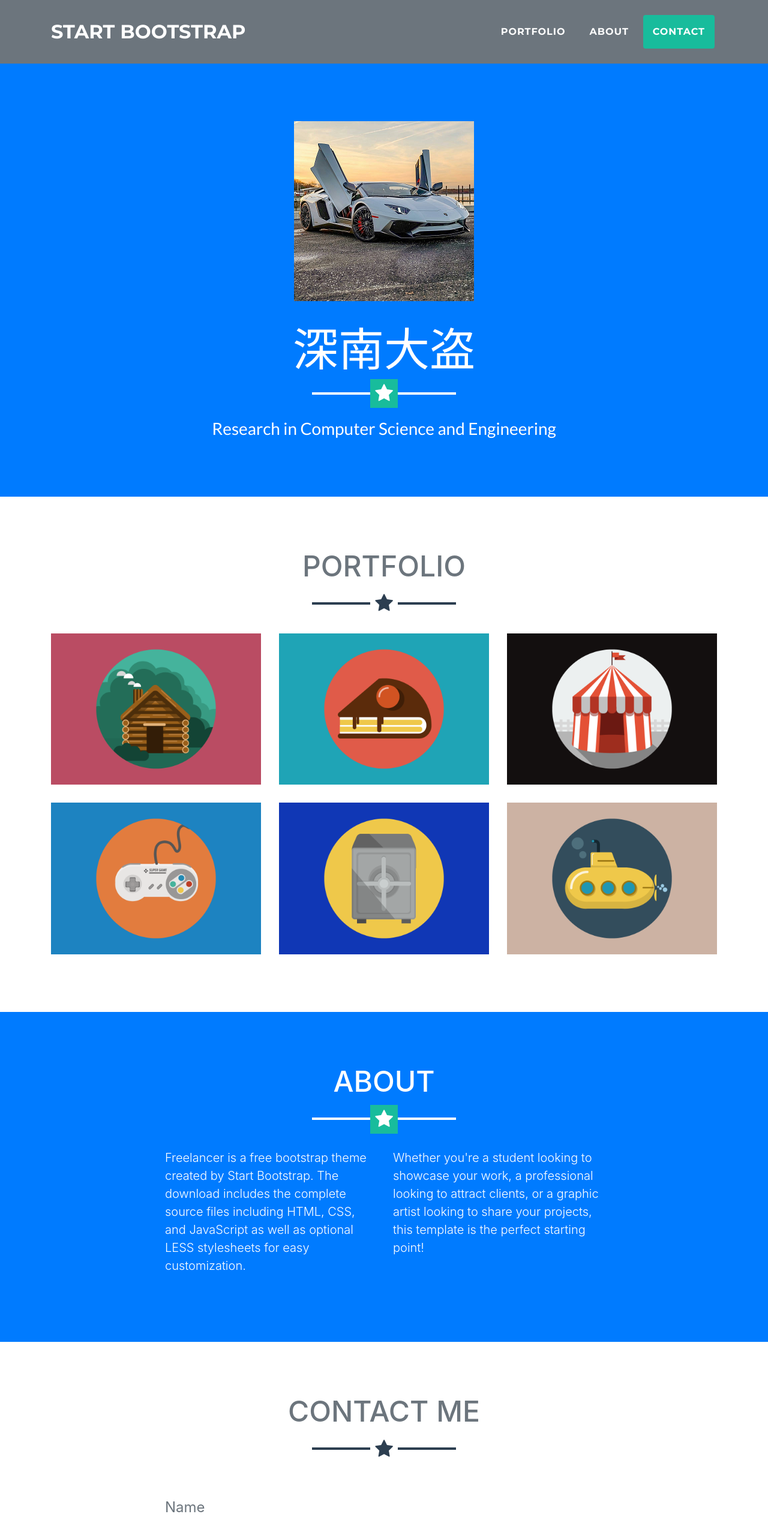
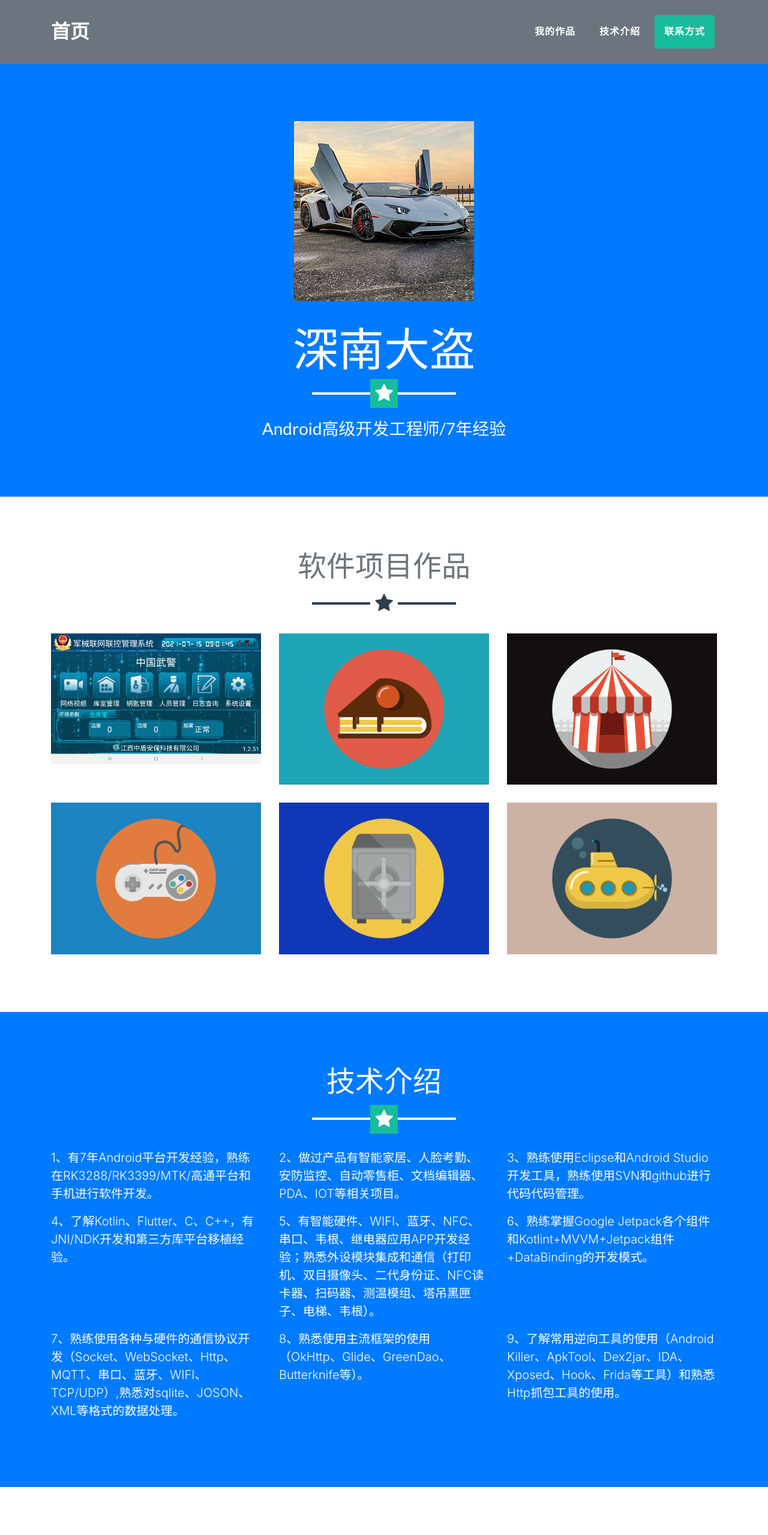
Before and after one commit to lichao3140/lichao3140.github.io, a website with bundled scripts: page index.html in a window 1280 px wide. Shown: the top 2559 px of the page at 60% size. Built offline with nearby package versions, Linux system fonts and the light colour scheme.

Commit message:
安防锁

```diff
--- a/index.html
+++ b/index.html
@@ -31,7 +31,7 @@
     <!-- Navigation -->
     <nav class="navbar navbar-expand-lg bg-secondary fixed-top text-uppercase" id="mainNav">
       <div class="container">
-        <a class="navbar-brand js-scroll-trigger" href="#page-top">Start Bootstrap</a>
+        <a class="navbar-brand js-scroll-trigger" href="#page-top">首页</a>
         <button class="navbar-toggler navbar-toggler-right text-uppercase bg-primary text-white rounded" type="button" data-toggle="collapse" data-target="#navbarResponsive" aria-controls="navbarResponsive" aria-expanded="false" aria-label="Toggle navigation">
           Menu
           <i class="fa fa-bars"></i>
@@ -39,13 +39,13 @@
         <div class="collapse navbar-collapse" id="navbarResponsive">
           <ul class="navbar-nav ml-auto">
             <li class="nav-item mx-0 mx-lg-1">
-              <a class="nav-link py-3 px-0 px-lg-3 rounded js-scroll-trigger" href="#portfolio">Portfolio</a>
+              <a class="nav-link py-3 px-0 px-lg-3 rounded js-scroll-trigger" href="#portfolio">我的作品</a>
             </li>
             <li class="nav-item mx-0 mx-lg-1">
-              <a class="nav-link py-3 px-0 px-lg-3 rounded js-scroll-trigger" href="#about">About</a>
+              <a class="nav-link py-3 px-0 px-lg-3 rounded js-scroll-trigger" href="#about">技术介绍</a>
             </li>
             <li class="nav-item mx-0 mx-lg-1">
-              <a class="nav-link py-3 px-0 px-lg-3 rounded js-scroll-trigger" href="#contact">Contact</a>
+              <a class="nav-link py-3 px-0 px-lg-3 rounded js-scroll-trigger" href="#contact">联系方式</a>
             </li>
           </ul>
         </div>
@@ -58,14 +58,14 @@
         <img class="img-fluid mb-5 d-block mx-auto" width="300px" height="300px" src="img/lichao3140.png" alt="">
         <h1 class="text-uppercase mb-0">深南大盗</h1>
         <hr class="star-light">
-        <h2 class="font-weight-light mb-0">Research in Computer Science and Engineering</h2>
+        <h2 class="font-weight-light mb-0">Android高级开发工程师/7年经验</h2>
       </div>
     </header>
 
     <!-- Portfolio Grid Section -->
     <section class="portfolio" id="portfolio">
       <div class="container">
-        <h2 class="text-center text-uppercase text-secondary mb-0">Portfolio</h2>
+        <h2 class="text-center text-uppercase text-secondary mb-0">软件项目作品</h2>
         <hr class="star-dark mb-5">
         <div class="row">
           <div class="col-md-6 col-lg-4">
@@ -75,7 +75,7 @@
                   <i class="fa fa-search-plus fa-3x"></i>
                 </div>
               </div>
-              <img class="img-fluid" src="img/portfolio/cabin.png" alt="">
+              <img class="img-fluid" src="img/portfolio/afs_main.png" alt="">
             </a>
           </div>
           <div class="col-md-6 col-lg-4">
@@ -135,14 +135,41 @@
     <!-- About Section -->
     <section class="bg-primary text-white mb-0" id="about">
       <div class="container">
-        <h2 class="text-center text-uppercase text-white">About</h2>
+        <h2 class="text-center text-uppercase text-white">技术介绍</h2>
         <hr class="star-light mb-5">
         <div class="row">
           <div class="col-lg-4 ml-auto">
-            <p class="lead">Freelancer is a free bootstrap theme created by Start Bootstrap. The download includes the complete source files including HTML, CSS, and JavaScript as well as optional LESS stylesheets for easy customization.</p>
+            <p class="lead">1、有7年Android平台开发经验，熟练在RK3288/RK3399/MTK/高通平台和手机进行软件开发。</p>
           </div>
           <div class="col-lg-4 mr-auto">
-            <p class="lead">Whether you're a student looking to showcase your work, a professional looking to attract clients, or a graphic artist looking to share your projects, this template is the perfect starting point!</p>
+            <p class="lead">2、做过产品有智能家居、人脸考勤、安防监控、自动零售柜、文档编辑器、PDA、IOT等相关项目。</p>
+          </div>
+		  <div class="col-lg-4 mr-auto">
+            <p class="lead">3、熟练使用Eclipse和Android Studio开发工具，熟练使用SVN和github进行代码代码管理。</p>
+          </div>
+        </div>
+
+		<div class="row">
+          <div class="col-lg-4 ml-auto">
+            <p class="lead">4、了解Kotlin、Flutter、C、C++，有JNI/NDK开发和第三方库平台移植经验。</p>
+          </div>
+          <div class="col-lg-4 mr-auto">
+            <p class="lead">5、有智能硬件、WIFI、蓝牙、NFC、串口、韦根、继电器应用APP开发经验；熟悉外设模块集成和通信（打印机、双目摄像头、二代身份证、NFC读卡器、扫码器、测温模组、塔吊黑匣子、电梯、韦根）。</p>
+          </div>
+		  <div class="col-lg-4 mr-auto">
+            <p class="lead">6、熟练掌握Google Jetpack各个组件和Kotlint+MVVM+Jetpack组件+DataBinding的开发模式。</p>
+          </div>
+        </div>
+
+		<div class="row">
+          <div class="col-lg-4 ml-auto">
+            <p class="lead">7、熟练使用各种与硬件的通信协议开发（Socket、WebSocket、Http、MQTT、串口、蓝牙、WIFI、TCP/UDP）,熟悉对sqlite、JOSON、XML等格式的数据处理。</p>
+          </div>
+          <div class="col-lg-4 mr-auto">
+            <p class="lead">8、熟悉使用主流框架的使用（OkHttp、Glide、GreenDao、Butterknife等）。</p>
+          </div>
+		  <div class="col-lg-4 mr-auto">
+            <p class="lead">9、了解常用逆向工具的使用（Android Killer、ApkTool、Dex2jar、IDA、Xposed、Hook、Frida等工具）和熟悉Http抓包工具的使用。</p>
           </div>
         </div>
       </div>
@@ -151,7 +178,7 @@
     <!-- Contact Section -->
     <section id="contact">
       <div class="container">
-        <h2 class="text-center text-uppercase text-secondary mb-0">Contact Me</h2>
+        <h2 class="text-center text-uppercase text-secondary mb-0">联系方式</h2>
         <hr class="star-dark mb-5">
         <div class="row">
           <div class="col-lg-8 mx-auto">
@@ -161,35 +188,35 @@
               <div class="control-group">
                 <div class="form-group floating-label-form-group controls mb-0 pb-2">
                   <label>Name</label>
-                  <input class="form-control" id="name" type="text" placeholder="Name" required="required" data-validation-required-message="Please enter your name.">
+                  <input class="form-control" id="name" type="text" placeholder="微信账号" required="required" data-validation-required-message="Please enter your name.">
                   <p class="help-block text-danger"></p>
                 </div>
               </div>
               <div class="control-group">
                 <div class="form-group floating-label-form-group controls mb-0 pb-2">
                   <label>Email Address</label>
-                  <input class="form-control" id="email" type="email" placeholder="Email Address" required="required" data-validation-required-message="Please enter your email address.">
+                  <input class="form-control" id="email" type="email" placeholder="邮箱地址" required="required" data-validation-required-message="Please enter your email address.">
                   <p class="help-block text-danger"></p>
                 </div>
               </div>
               <div class="control-group">
                 <div class="form-group floating-label-form-group controls mb-0 pb-2">
                   <label>Phone Number</label>
-                  <input class="form-control" id="phone" type="tel" placeholder="Phone Number" required="required" data-validation-required-message="Please enter your phone number.">
+                  <input class="form-control" id="phone" type="tel" placeholder="手机号码" required="required" data-validation-required-message="Please enter your phone number.">
                   <p class="help-block text-danger"></p>
                 </div>
               </div>
               <div class="control-group">
                 <div class="form-group floating-label-form-group controls mb-0 pb-2">
                   <label>Message</label>
-                  <textarea class="form-control" id="message" rows="5" placeholder="Message" required="required" data-validation-required-message="Please enter a message."></textarea>
+                  <textarea class="form-control" id="message" rows="5" placeholder="消息" required="required" data-validation-required-message="Please enter a message."></textarea>
                   <p class="help-block text-danger"></p>
                 </div>
               </div>
               <br>
               <div id="success"></div>
               <div class="form-group">
-                <button type="submit" class="btn btn-primary btn-xl" id="sendMessageButton">Send</button>
+                <button type="submit" class="btn btn-primary btn-xl" id="sendMessageButton">发送</button>
               </div>
             </form>
           </div>
@@ -202,12 +229,12 @@
       <div class="container">
         <div class="row">
           <div class="col-md-4 mb-5 mb-lg-0">
-            <h4 class="text-uppercase mb-4">Location</h4>
+            <h4 class="text-uppercase mb-4">位置</h4>
             <p class="lead mb-0">中国广东省深圳市
               <br>南山科技园</p>
           </div>
           <div class="col-md-4 mb-5 mb-lg-0">
-            <h4 class="text-uppercase mb-4">Around the Web</h4>
+            <h4 class="text-uppercase mb-4">社交账户</h4>
             <ul class="list-inline mb-0">
               <li class="list-inline-item">
                 <a class="btn btn-outline-light btn-social text-center rounded-circle" href="#">
@@ -247,7 +274,7 @@
 
     <div class="copyright py-4 text-center text-white">
       <div class="container">
-        <small>Copyright &copy; Your Website 2018</small>
+        <small>Copyright &copy; Your Website 2021</small>
       </div>
     </div>
 
@@ -269,13 +296,13 @@
         <div class="container text-center">
           <div class="row">
             <div class="col-lg-8 mx-auto">
-              <h2 class="text-secondary text-uppercase mb-0">Project Name</h2>
+              <h2 class="text-secondary text-uppercase mb-0">保险柜安防锁</h2>
               <hr class="star-dark mb-5">
-              <img class="img-fluid mb-5" src="img/portfolio/cabin.png" alt="">
-              <p class="mb-5">Lorem ipsum dolor sit amet, consectetur adipisicing elit. Mollitia neque assumenda ipsam nihil, molestias magnam, recusandae quos quis inventore quisquam velit asperiores, vitae? Reprehenderit soluta, eos quod consequuntur itaque. Nam.</p>
+              <img class="img-fluid mb-5" src="img/portfolio/afs_pj.png" alt="">
+              <p class="mb-5">1、人脸识别和指纹识别;2、串口通信</p>
               <a class="btn btn-primary btn-lg rounded-pill portfolio-modal-dismiss" href="#">
                 <i class="fa fa-close"></i>
-                Close Project</a>
+                关闭</a>
             </div>
           </div>
         </div>
```
Also changed, not shown: img/portfolio/afs_glyyz.png (added), img/portfolio/afs_ksgl.png (added), img/portfolio/afs_main.png (added), img/portfolio/afs_sqfs.png (added), 1 other file.
